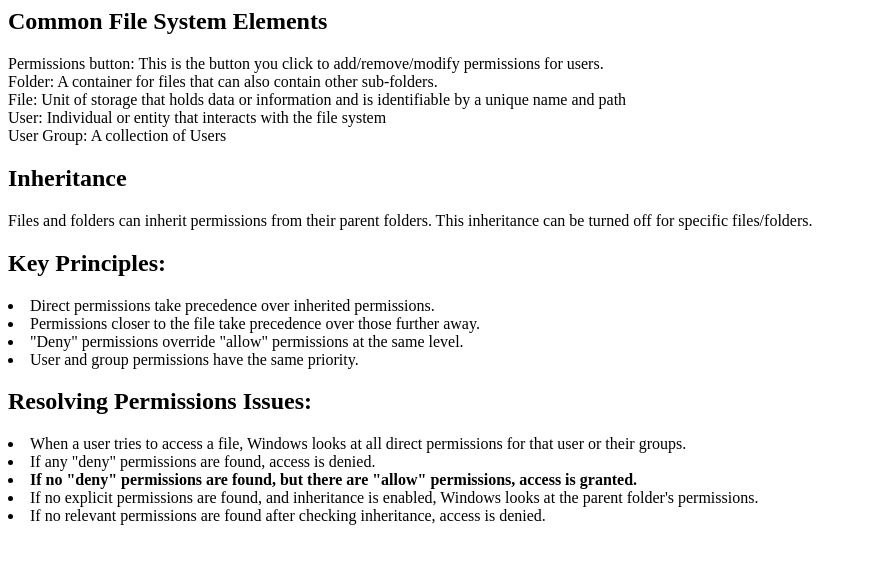
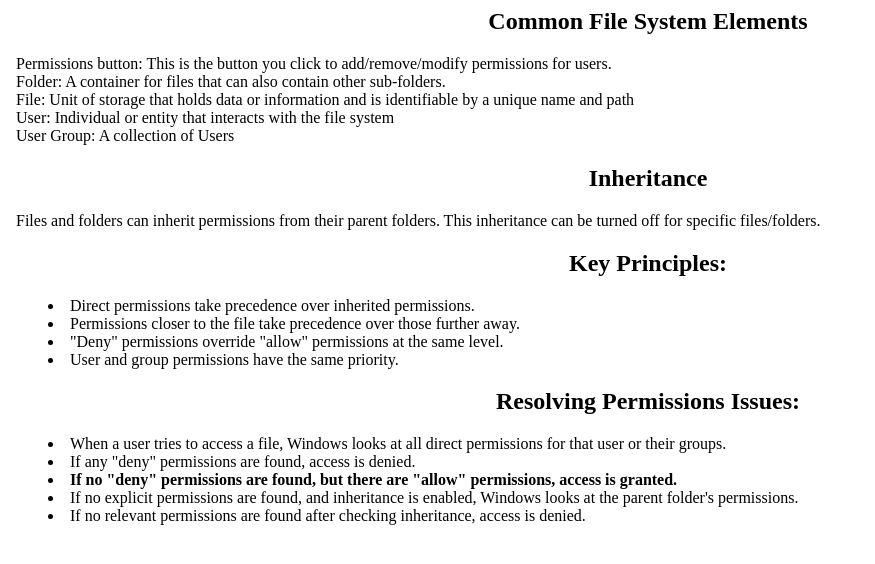
Before and after one commit to CSE256-Spring24/problem-solving-project-group4-2, a website: page tutorial.html in a window 1280 px wide. Shown: the whole page, without its empty margins (0-875 px from the left). Drawn offline with nearby package versions, Linux system fonts and the light colour scheme; a web font is replaced by a local one.

Commit message:
Gave tutorial its own CSS, cleaned the headings up as well.

```diff
--- a/core/dev.css
+++ b/core/dev.css
@@ -7,6 +7,8 @@
 .top-banner-div {
     margin: 0px 10px;
 }
+
+
 
 #mturk-top-banner-progress-bar-div {
     flex-grow: 1;
--- /dev/null
+++ b/tutorial.css
@@ -0,0 +1,15 @@
+h2 {
+  text-align: center;
+  margin-left: auto;
+  margin-right: auto;
+}
+
+body{
+  padding-left: 1rem;
+  margin-right: auto;
+  margin-left:auto;
+}
+
+li{
+  padding-left: 2rem;
+}
--- a/tutorial.html
+++ b/tutorial.html
@@ -9,7 +9,7 @@
         href="https://cdnjs.cloudflare.com/ajax/libs/open-iconic/1.1.1/font/css/open-iconic-bootstrap.min.css">
     <script src="https://ajax.googleapis.com/ajax/libs/jquery/3.4.1/jquery.min.js"></script>
     <script src="https://code.jquery.com/ui/1.12.1/jquery-ui.min.js"></script>
-    <link rel="stylesheet" href="fileperms_style.css" />
+    <link rel="stylesheet" href="tutorial.css" />
     <title>Windows File System Permissions Overview</title>
 
 </head>
```
